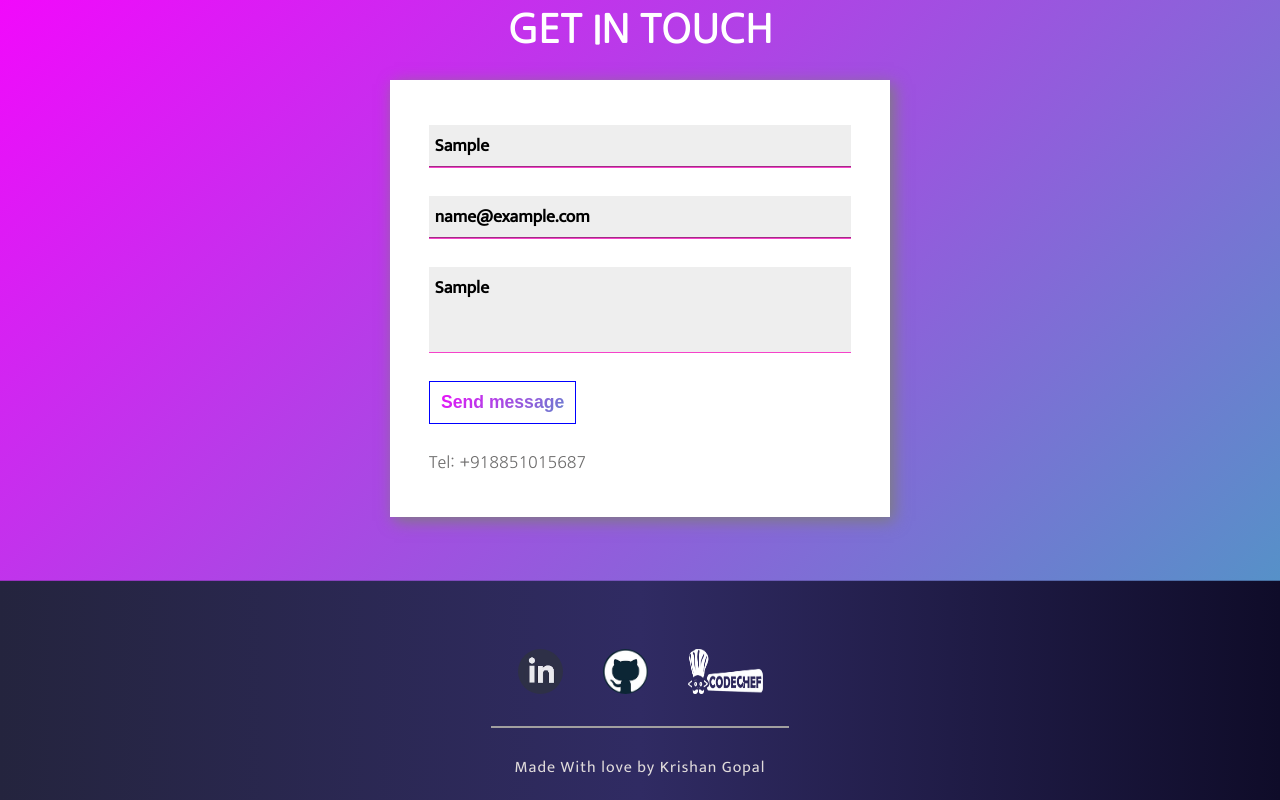
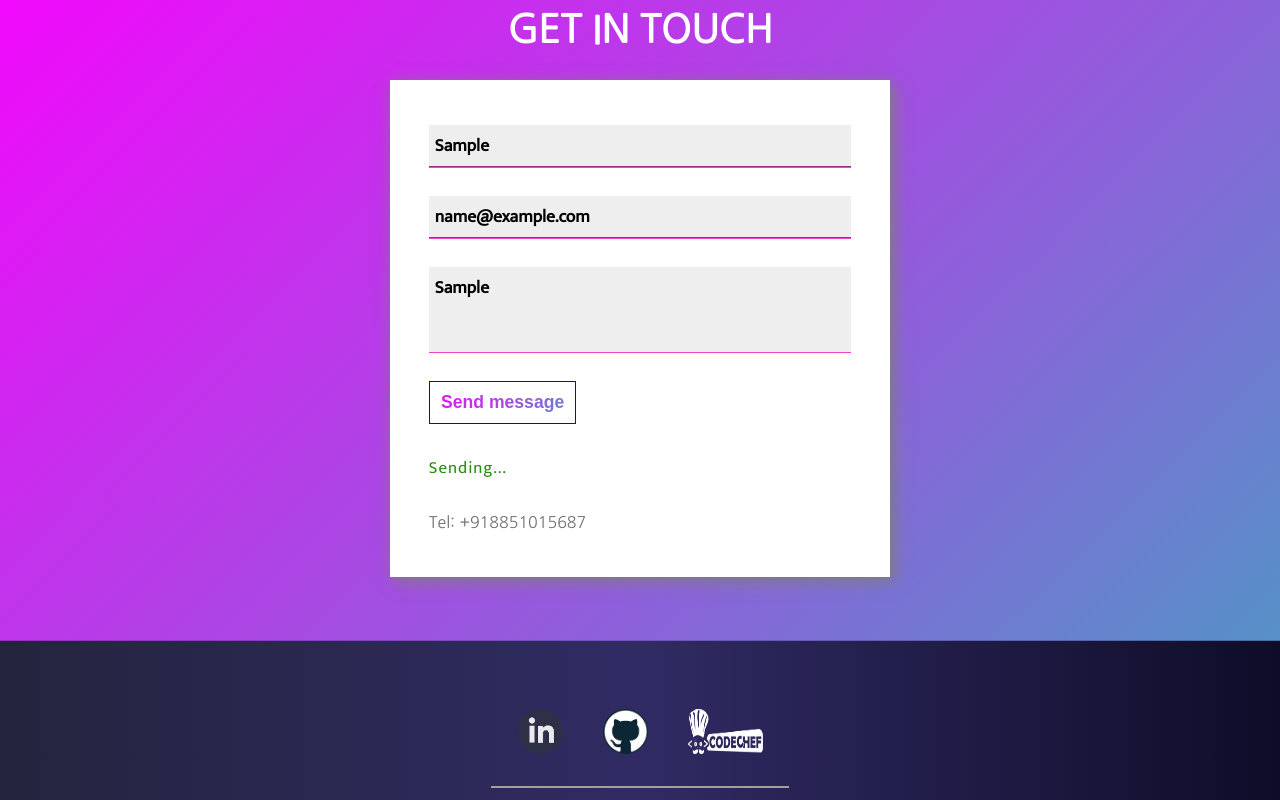
Before and after one commit to krishan93985/myportfolio, a React (Create React App) app: page / in a window 1280 px wide. Both pictures are taken after typing "Sample", "name@example.com", "Sample" into the empty fields and a click on the button "Send message". Shown: the part 4580-5380 px from the top of the page. Built offline with nearby package versions, Linux system fonts and the light colour scheme; no server answers.

Commit message:
data-aos bug fixed

```diff
--- a/src/Components/About/About.css
+++ b/src/Components/About/About.css
@@ -118,7 +118,6 @@
     }
     .desc{
         width:85%;
-        padding-bottom:30px;
     }
     .desc li{
         font-size:1.2rem;
--- a/src/Components/Form/Form.css
+++ b/src/Components/Form/Form.css
@@ -55,6 +55,7 @@ input,textarea{
   font-weight: 600;
   resize:none;
 }
+
 .btn{
     justify-self: left;
     text-decoration:none;
@@ -75,6 +76,19 @@ input,textarea{
     -webkit-text-fill-color: white;
     transform: scale(1.05);
     cursor: pointer;
+}
+
+.sending{
+    width:100%;
+    margin:0;
+    font-size:17px;
+    color:rgb(38, 141, 13);
+}
+
+.not-sending{
+    width:0;
+    height:0;
+    display:none;
 }
 
 @media only screen and (max-width:950px){
--- a/src/Components/Form/Form.js
+++ b/src/Components/Form/Form.js
@@ -6,11 +6,13 @@ function Form() {
   const [email, setEmail] = useState("");
   const [message, setMessage] = useState("");
   const [mailSent, setMailSent] = useState(false);
+  const [isPending, setPending] = useState(false);
 
   const sendMail = async (event) => {
     event.preventDefault();
     try {
       if (name && email && message) {
+        setPending(true);
         const response = await fetch("https://lit-hollows-13144.herokuapp.com/contact", {
           method: "post",
           headers: { "Content-type": "application/json" },
@@ -21,7 +23,10 @@ function Form() {
           }),
         });
         const toJson = await response.json();
-        if (toJson) setMailSent(true);
+        if (toJson) {
+          setMailSent(true);
+          setPending(false);
+        }
         else alert("Can't send Mail!");
       } else alert("Cannot send Empty field!");
     } catch (e) {
@@ -73,6 +78,9 @@ function Form() {
               <button className="btn" type="submit">
                 Send message
               </button>
+              {
+                (isPending)?<p className="sending">Sending...</p>:<p className="not-sending"></p>
+              }
               <span>Tel: +918851015687</span>
             </form>
           </section>
--- a/src/Components/View/View.js
+++ b/src/Components/View/View.js
@@ -5,11 +5,11 @@ import "./View.css";
 function View() {
   return (
     <div className="view">
-      <h1 data-aos="fade-right" data-aos-delay="180" data-aos-once="true">
+      <h1 data-aos="fade-up" data-aos-delay="180" data-aos-once="true">
         Hi my name is <span>Krishan Gopal</span>
         <br />I am the developer you need.
       </h1>
-      <p data-aos="fade-right" data-aos-delay="200" data-aos-once="true">
+      <p>
         <Link
           activeClass="active"
           to="about"
```
